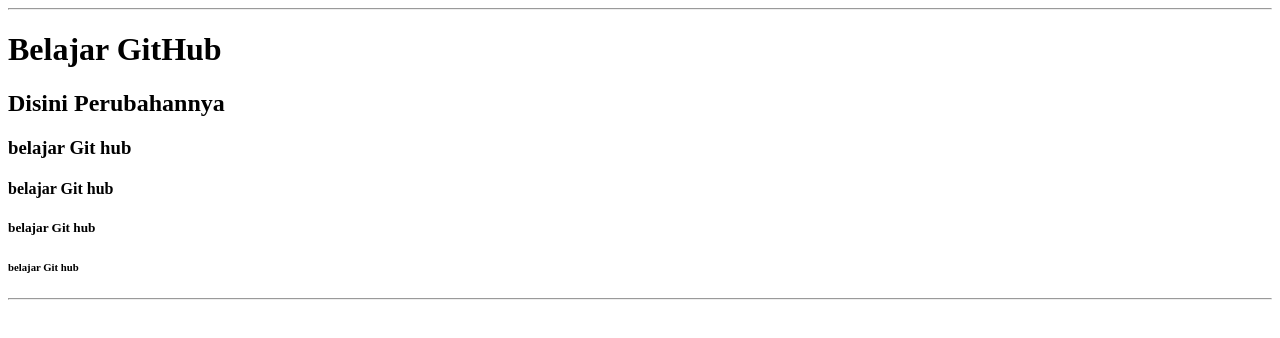
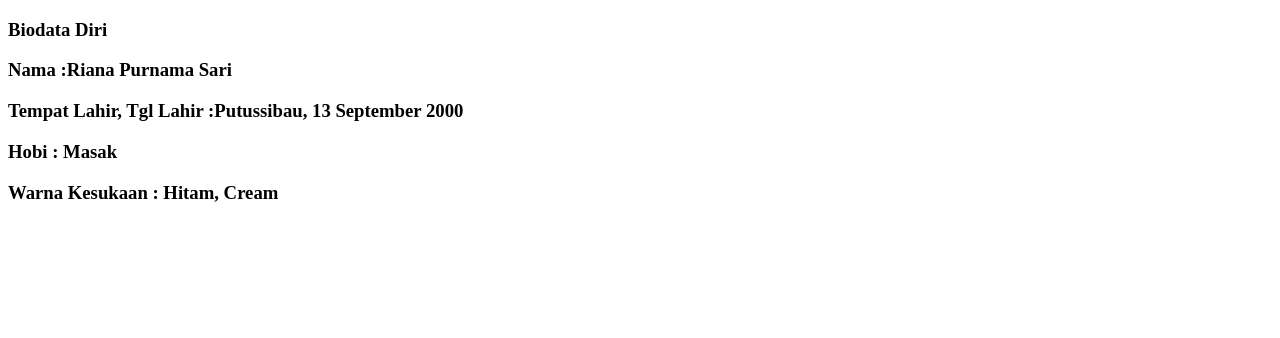
Before and after one commit to rianapurnamasr/belajar_git_c2, a plain HTML site: page index.html in a window 1280 px wide. Drawn offline with Linux system fonts and the light colour scheme.

Commit message:
ini perubahan file yang saya tambahkan

```diff
--- a/index.html
+++ b/index.html
@@ -4,13 +4,10 @@
 	<title>Documents</title>
 </head>
 <body>
-	<hr>
-	<h1>Belajar GitHub</h1>
-	<h2>Disini Perubahannya</h2>
-	<h3>belajar Git hub</h3>
-	<h4>belajar Git hub</h4>
-	<h5>belajar Git hub</h5>
-	<h6>belajar Git hub</h6>
-	<hr>
+	<h3>Biodata Diri</h3>
+	<h3>Nama					:Riana Purnama Sari</h3>
+	<h3>Tempat Lahir, Tgl Lahir	:Putussibau, 13 September 2000</h3>
+	<h3>Hobi					: Masak</h3>
+	<h3>Warna Kesukaan			: Hitam, Cream</h3>
 </body>
 </html>
```
